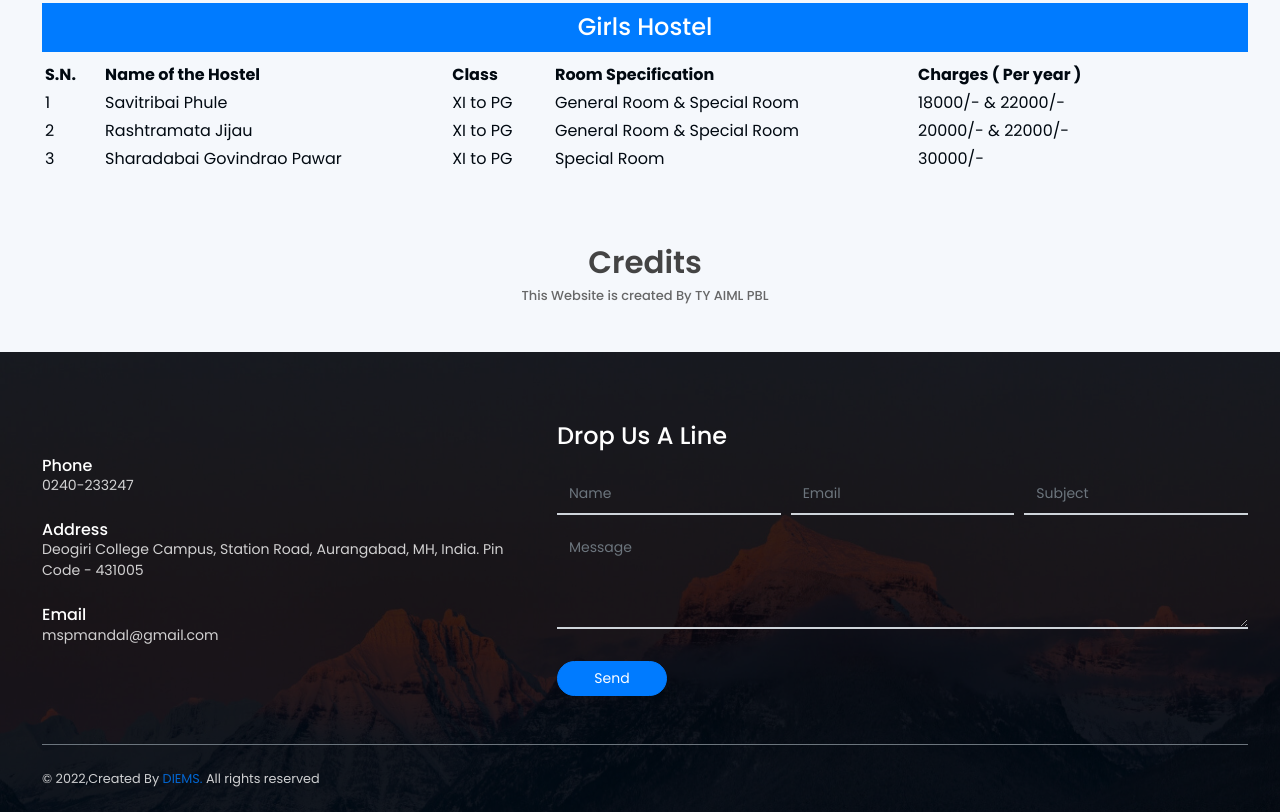
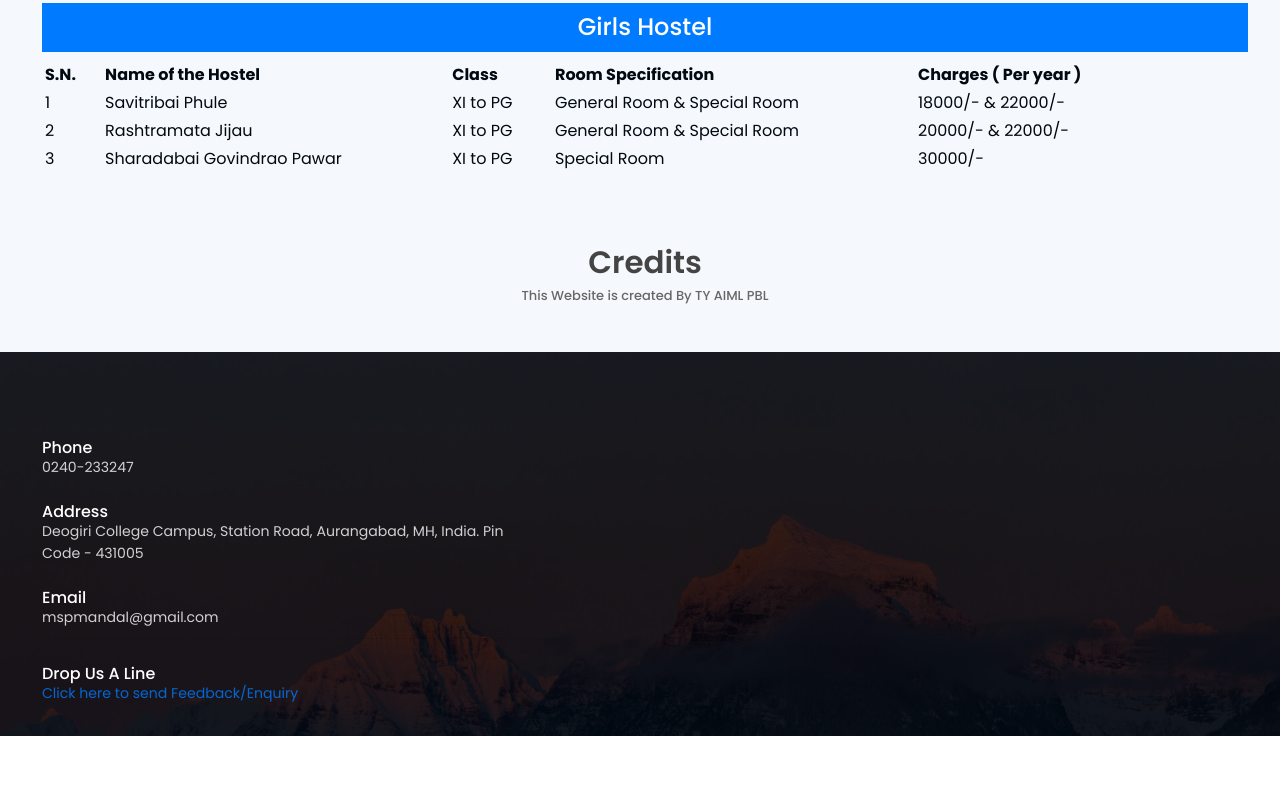
Before and after one commit to Department-Of-Aiml-Diems/DeogiriCampus, a plain HTML site: page index.html in a window 1280 px wide. Shown: the part 6485-7297 px from the top of the page. After the commit the page ends 7221 px from the top, so only its background shows below. Drawn offline with nearby package versions, Linux system fonts and the light colour scheme; files that its build step writes are made by us from their sources; a script that the page names is missing; some icons are missing; files whose address does not match are found by name.

```diff
--- a/index.html
+++ b/index.html
@@ -672,45 +672,12 @@
                                 431005</p>
 
                             <h6 class="mb-0">Email</h6>
-                            <p class="mb-0">mspmandal@gmail.com</p>
-                            <p></p>
+                            <p class="mb-0">mspmandal@gmail.com</p><hr>
+
+                            <h6 class="mb-0">Drop Us A Line</h6>
+                            <p class=".btn-primary"><a href="https://www.dietms.org/#">Click here to send Feedback/Enquiry</a></p>
                         </div>
-                        <div class="col-md-7">
-                            <div>
-                                <h4 class="mb-4">Drop Us A Line</h4>
-                                <div class="form-row">
-                                    <div class="form-group col-sm-4">
-                                        <input type="text" class="form-control text-white rounded-0 bg-transparent"
-                                            name="name" placeholder="Name">
-                                    </div>
-                                    <div class="form-group col-sm-4">
-                                        <input type="email" class="form-control text-white rounded-0 bg-transparent"
-                                            name="Email" placeholder="Email">
-                                    </div>
-                                    <div class="form-group col-sm-4">
-                                        <input type="text" class="form-control text-white rounded-0 bg-transparent"
-                                            name="subject" placeholder="Subject">
-                                    </div>
-                                    <div class="form-group col-12">
-                                        <textarea name="message" id="" cols="30" rows="4"
-                                            class="form-control text-white rounded-0 bg-transparent"
-                                            placeholder="Message"></textarea>
 
-                                    </div>
-                                    <div class="form-group col-12 mb-0">
-                                        <button type="submit" class="btn btn-primary rounded w-md mt-3">Send</button>
-                                    </div>
-                                </div>
-                            </div>
-                        </div>
-                    </div>
-                    <!-- Page Footer -->
-                    <footer class="mt-5 py-4 border-top border-secondary">
-                        <p class="mb-0 small">&copy;
-                            <script>document.write(new Date().getFullYear())</script>,Created By <a
-                                href="https://www.dietms.org/#" target="_blank">DIEMS.</a> All rights reserved
-                        </p>
-                    </footer>
                     <!-- End of Page Footer -->
                 </div>
             </section>
```
